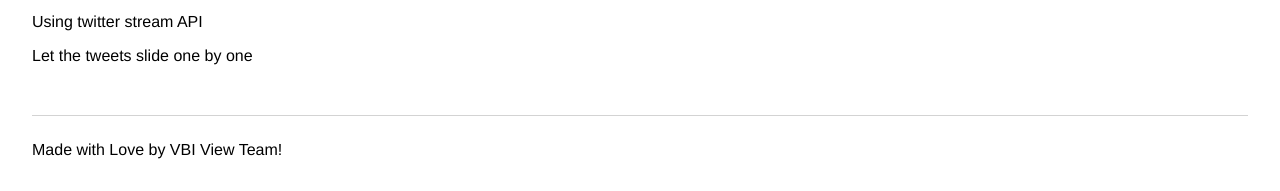
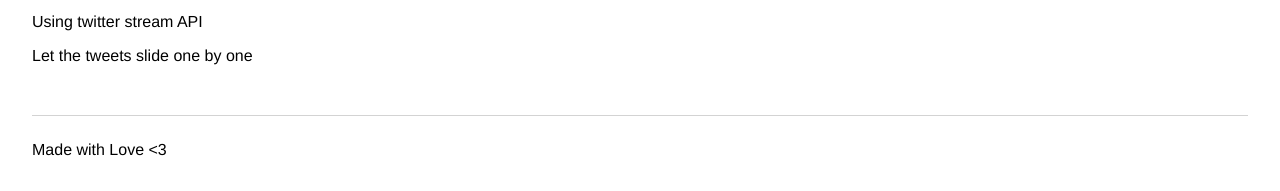
Before and after one commit to divakarvenu/Twitterstream, a website: page index.html in a window 1280 px wide. Shown: the part 677-868 px from the top of the page. Drawn offline with nearby package versions, Linux system fonts and the light colour scheme; no server answers.

Commit message:
Update index.html

```diff
--- a/index.html
+++ b/index.html
@@ -32,7 +32,7 @@
       </div>
     </div>
     <footer>
-      Made with Love by VBI View Team!
+      Made with Love <3
     </footer>
     <script src="https://cdnjs.cloudflare.com/ajax/libs/socket.io/2.2.0/socket.io.js" integrity="sha256-yr4fRk/GU1ehYJPAs8P4JlTgu0Hdsp4ZKrx8bDEDC3I=" crossorigin="anonymous"></script>
     <script src="https://code.jquery.com/jquery-3.3.1.min.js"></script>
```
